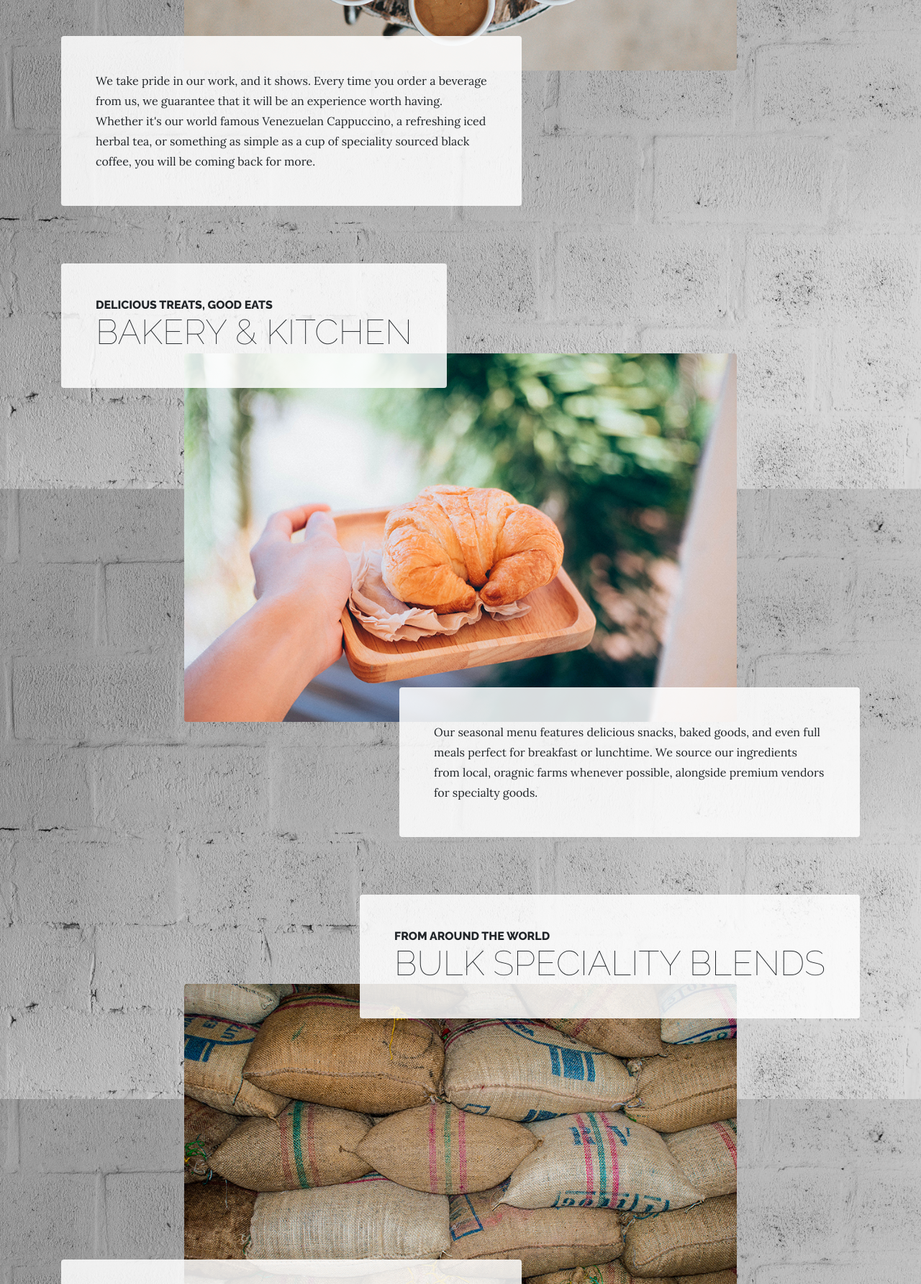
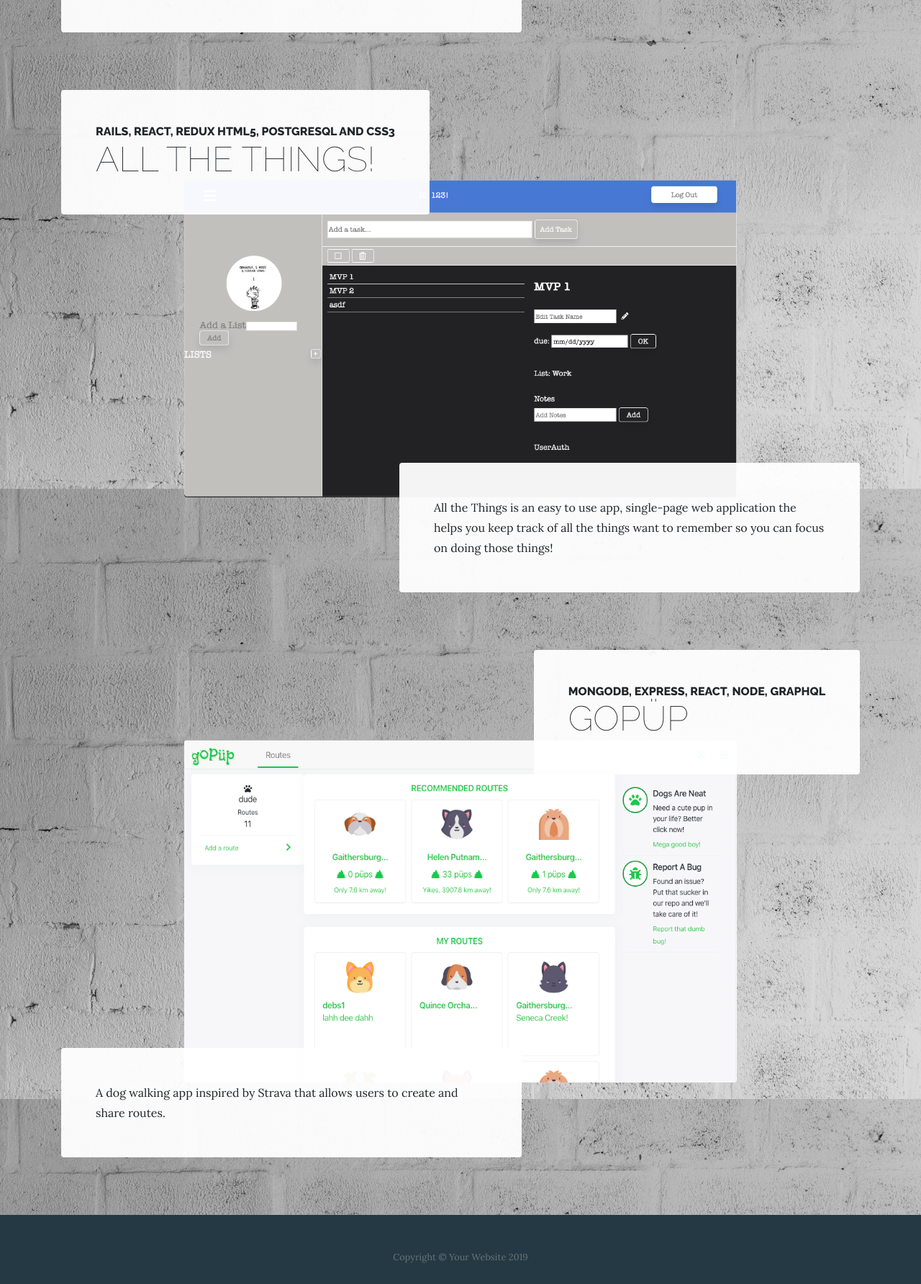
Before and after one commit to lee025/Portfolio, a website: page projects.html in a window 1280 px wide. Shown: the part 1016-2800 px from the top of the page at 72% size. Drawn offline with Linux system fonts and the light colour scheme.

Commit message:
Projects added

```diff
--- a/projects.html
+++ b/projects.html
@@ -63,15 +63,15 @@
         <div class="product-item-title d-flex">
           <div class="bg-faded p-5 d-flex ml-auto rounded">
             <h2 class="section-heading mb-0">
-              <span class="section-heading-upper">Blended to Perfection</span>
-              <span class="section-heading-lower">Coffees &amp; Teas</span>
+              <span class="section-heading-upper">Javascript, HTML, CSS and SCSS</span>
+              <span class="section-heading-lower">Aura</span>
             </h2>
           </div>
         </div>
-        <img class="product-item-img mx-auto d-flex rounded img-fluid mb-3 mb-lg-0" src="img/products-01.jpg" alt="">
+        <img class="product-item-img mx-auto d-flex rounded img-fluid mb-3 mb-lg-0" src="img/aura-background.png" alt="">
         <div class="product-item-description d-flex mr-auto">
           <div class="bg-faded p-5 rounded">
-            <p class="mb-0">We take pride in our work, and it shows. Every time you order a beverage from us, we guarantee that it will be an experience worth having. Whether it's our world famous Venezuelan Cappuccino, a refreshing iced herbal tea, or something as simple as a cup of speciality sourced black coffee, you will be coming back for more.</p>
+            <p class="mb-0">Aura is a white noise app designed to aid in relaxation and focus during the day and better sleep at night.</p>
           </div>
         </div>
       </div>
@@ -84,15 +84,16 @@
         <div class="product-item-title d-flex">
           <div class="bg-faded p-5 d-flex mr-auto rounded">
             <h2 class="section-heading mb-0">
-              <span class="section-heading-upper">Delicious Treats, Good Eats</span>
-              <span class="section-heading-lower">Bakery &amp; Kitchen</span>
+              <span class="section-heading-upper">Rails, React, Redux HTML5, PostgreSQL and CSS3</span>
+              <span class="section-heading-lower">All the Things!</span>
             </h2>
           </div>
         </div>
-        <img class="product-item-img mx-auto d-flex rounded img-fluid mb-3 mb-lg-0" src="img/products-02.jpg" alt="">
+        <img class="product-item-img mx-auto d-flex rounded img-fluid mb-3 mb-lg-0" src="img/all_the_things-lists.png" alt="">
         <div class="product-item-description d-flex ml-auto">
           <div class="bg-faded p-5 rounded">
-            <p class="mb-0">Our seasonal menu features delicious snacks, baked goods, and even full meals perfect for breakfast or lunchtime. We source our ingredients from local, oragnic farms whenever possible, alongside premium vendors for specialty goods.</p>
+            <p class="mb-0">All the Things is an easy to use app, single-page web application the helps you keep track of all the things want to
+            remember so you can focus on doing those things!</p>
           </div>
         </div>
       </div>
@@ -105,15 +106,15 @@
         <div class="product-item-title d-flex">
           <div class="bg-faded p-5 d-flex ml-auto rounded">
             <h2 class="section-heading mb-0">
-              <span class="section-heading-upper">From Around the World</span>
-              <span class="section-heading-lower">Bulk Speciality Blends</span>
+              <span class="section-heading-upper">MongoDB, Express, React, Node, GraphQL</span>
+              <span class="section-heading-lower">goPüp</span>
             </h2>
           </div>
         </div>
-        <img class="product-item-img mx-auto d-flex rounded img-fluid mb-3 mb-lg-0" src="img/products-03.jpg" alt="">
+        <img class="product-item-img mx-auto d-flex rounded img-fluid mb-3 mb-lg-0" src="img/goPup-splash.png" alt="">
         <div class="product-item-description d-flex mr-auto">
           <div class="bg-faded p-5 rounded">
-            <p class="mb-0">Travelling the world for the very best quality coffee is something take pride in. When you visit us, you'll always find new blends from around the world, mainly from regions in Central and South America. We sell our blends in smaller to large bulk quantities. Please visit us in person for more details.</p>
+            <p class="mb-0">A dog walking app inspired by Strava that allows users to create and share routes.</p>
           </div>
         </div>
       </div>
```
Also changed, not shown: css/business-casual.min.css, img/all_the_things-lists.png (added), img/aura-background.png (added), img/goPup-splash.png (added).
